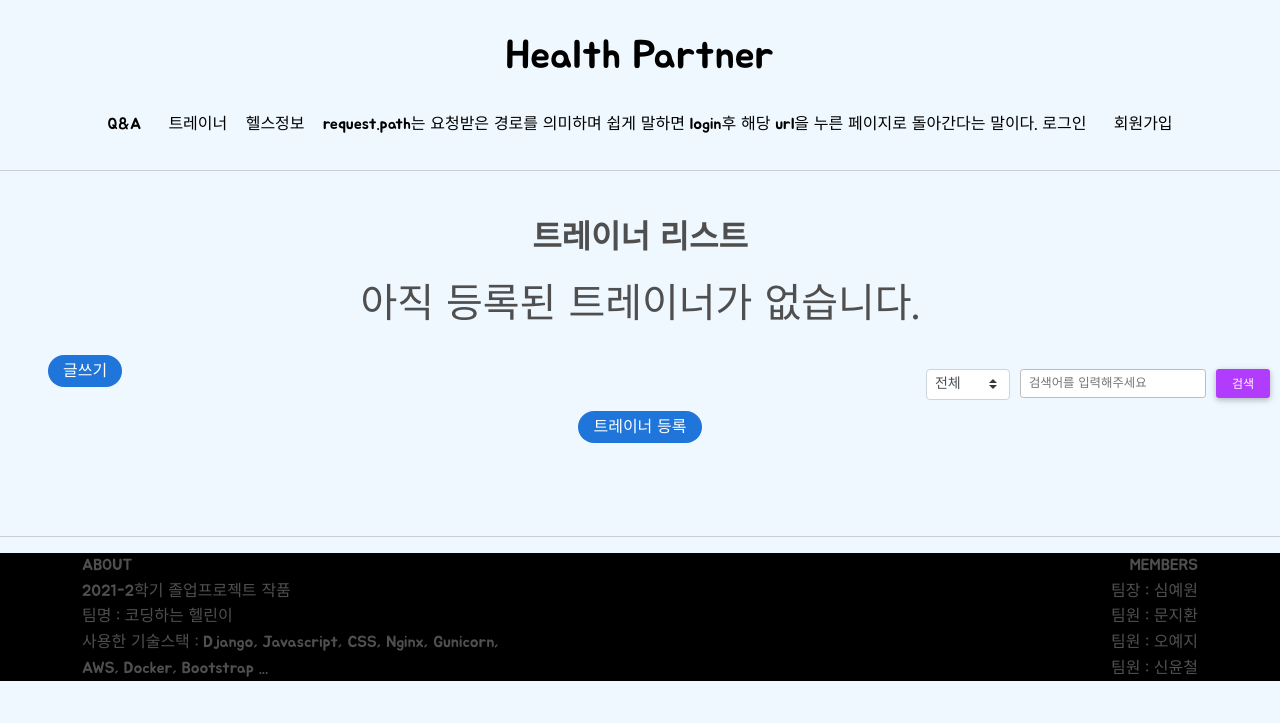
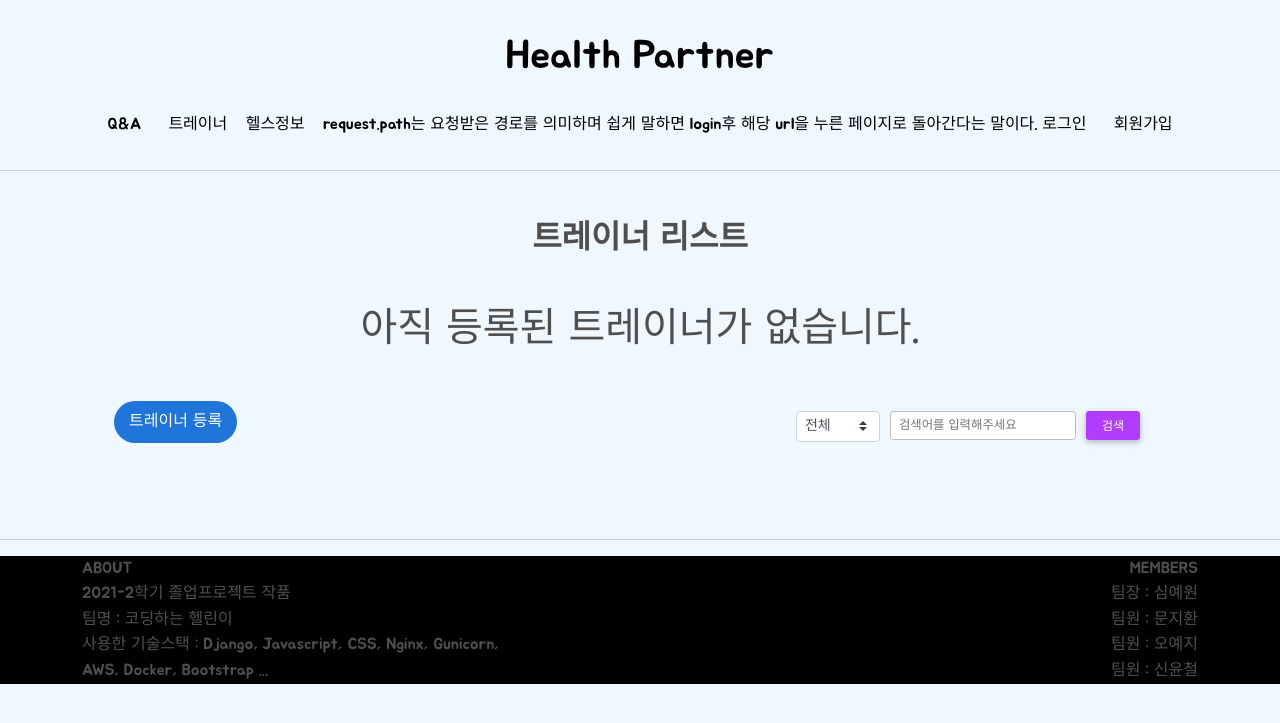
Before and after one commit to SYWgg/health_partner, a Django app: page /trainers/list/ in a window 1280 px wide. Shown: the top 723 px of the page. Run offline with Django 3.2, Linux system fonts and the light colour scheme; data that the repository does not hold is empty; some libraries are stand-ins or nearby versions.

Commit message:
finish trainer list

```diff
--- a/templates/header.html
+++ b/templates/header.html
@@ -42,7 +42,7 @@
 {#            <div class="navbar-brand" style="font-size: 1rem">#}
 {#                {% if not user.is_authenticated %}#}
 {#                    <a href="{% url 'accountapp:login' %}?next={{ request.path }}" style="margin: 0.15rem">#}
-                        {#   request.path는 요청받은 경로를 의미하며 쉽게 말하면 login후 해당 url을 누른 페이지로 돌아간다는 말이다. #}
+{#                           request.path는 요청받은 경로를 의미하며 쉽게 말하면 login후 해당 url을 누른 페이지로 돌아간다는 말이다.#}
 {#                        <span>로그인</span>#}
 {#                    </a>#}
 {#                    <a href="{% url 'accountapp:agreement' %}" style="margin: 0.15rem">#}
--- a/templates/snippets/card.html
+++ b/templates/snippets/card.html
@@ -1,3 +1,3 @@
 <div>
-    <img style="display: inline-block; width: 10rem; height: 10rem; overflow: hidden; object-fit: cover;" src="{{ trainer.img.url }}" alt="">
+    <img style="display: inline-block; width: 15rem; height: 15rem; overflow: hidden; object-fit: cover;" src="{{ trainer.img.url }}" alt="">
 </div>
--- a/trainerapp/templates/trainerapp/trainer_detail.html
+++ b/trainerapp/templates/trainerapp/trainer_detail.html
@@ -64,7 +64,7 @@
         </form>
         <div class="align-items-center justify-center"
              style="height: 100px;">
-            <button type="button" class="btn btn-primary btn-rounded"><h5>라이브 PT 신청</h5></button>
+            <button type="button" class="btn btn-primary btn-rounded"><h5>트레이너 등록</h5></button>
         </div>
     </div>
 
--- a/trainerapp/templates/trainerapp/trainer_list.html
+++ b/trainerapp/templates/trainerapp/trainer_list.html
@@ -2,28 +2,25 @@
 {% load bootstrap4 %}
 
 {% block content %}
-    <article>
+    <div class="container">
         <div class="my-5"></div>
 
         <!-- heading -->
-        <div style="text-align: center">
+        <div style="text-align: center; margin: 3rem">
             <h2><strong>트레이너 리스트</strong></h2>
-
         </div>
-        <div class="my-4"></div>
 
         <!-- cards -->
         {% if trainer_list %}
-            <div class="container" style=" display: flex; flex-grow: 0; margin: 2px;">
+            <div class="container" style=" flex-flow: row wrap; text-align: left; max-width: 100%">
                 {% for trainer in trainer_list %}
-                    <a href="{% url 'trainerapp:detail' pk=trainer.pk %}">
-                        <div class="card" style="margin:2rem;">
+                    <a style="display: inline-block" href="{% url 'trainerapp:detail' pk=trainer.pk %}">
+                        <div class="item" style="margin:36px; border-radius: 1rem">
                             {% include 'snippets/card.html' with trainer=trainer %}
-                            <div class="card-text" style="text-align: center; background-color: lightgray">
+                            <div class="item" style="text-align: center; background-color: lightgray">
                                 {{ trainer.name }}
                             </div>
                         </div>
-
                     </a>
                 {% endfor %}
             </div>
@@ -52,32 +49,24 @@
                                 <input type="text" name="q" value="" class="form-control form-control-sm"
                                        style="width: 15em;" placeholder="검색어를 입력해주세요">
                             </div>
-                            <div class="col" style="margin-top: 10px;">
+                            <div class="col" style="margin-top: 10px; margin-right: 3rem">
                                 <button class="btn btn-sm btn-secondary" type="submit" id="search_btn">검색</button>
                             </div>
                         </div>
                     </div>
                 </div>
             </form>
-            <div>
-                <div style="margin-top: 30px;">
-                    <a href="{% url 'boardapp:create' %}" style="color: white; background-color: #1f75d9;
-                    padding:8px 15px 8px 15px; border-radius: 2rem; margin: 3rem;">
-                        글쓰기</a>
 
-                </div>
+            <div class="my-5"></div>
+            <div style="display: flex;">
+                <a href="{% url 'trainerapp:create' %}" style="color: white; background-color: #1f75d9;
+                    padding:8px 15px 8px 15px; border-radius: 2rem; margin-left: 2rem">
+                    트레이너 등록</a>
             </div>
         </div>
 
 
-        <div style="margin-top: 30px; text-align: center">
-            <a href="{% url 'trainerapp:create' %}" style="color: white; background-color: #1f75d9;
-                    padding:8px 15px 8px 15px; border-radius: 2rem; margin: 3rem;">
-                트레이너 등록</a>
-        </div>
-        <div class="my-5"></div>
-
-        <div style="display: flex; justify-content: center">
+        <div style="display: flex; justify-content: center; margin-top:3rem">
             {% if is_paginated %}
                 <ul class="pagination">
                     {% if page_obj.has_previous %}
@@ -111,10 +100,6 @@
                 </ul>
             {% endif %}
         </div>
-        </div>
-        <div class="my-5"></div>
-        <div class="container">
-        </div>
-    </article>
-
+    </div>
+    <div class="my-5"></div>
 {% endblock %}
--- a/trainerapp/views.py
+++ b/trainerapp/views.py
@@ -65,7 +65,7 @@ class TrainerListView(ListView):
     model = Trainer
     context_object_name = 'trainer_list'
     template_name = 'trainerapp/trainer_list.html'
-    paginate_by = 12
+    paginate_by = 8
 
     def get_queryset(self):
 
@@ -74,21 +74,21 @@ class TrainerListView(ListView):
         trainer_list = Trainer.objects.order_by('-id')
 
         if search_keyword:
-            if len(search_keyword) > 1:
+            if len(search_keyword) >= 1:
                 if search_type == 'all':
                     search_trainer_list = trainer_list.filter(
                         Q(name__icontains=search_keyword) | Q(trainer_intro__icontains=search_keyword) | Q(
                             program_intro__icontains=search_keyword))
                 elif search_type == 'name':
                     search_trainer_list = trainer_list.filter(name__icontains=search_keyword)
-                elif search_type == 'trainer_info':
+                elif search_type == 'trainer_intro':
                     search_trainer_list = trainer_list.filter(trainer_intro__icontains=search_keyword)
-                elif search_type == 'program_info':
+                elif search_type == 'program_intro':
                     search_trainer_list = trainer_list.filter(program_intro__icontains=search_keyword)
 
                 return search_trainer_list
             else:
-                messages.error(self.request, '검색어는 2글자 이상 입력해주세요.')
+                messages.error(self.request, '검색어는 1글자 이상 입력해주세요.')
         return trainer_list
 
     def get_context_data(self, **kwargs):
```
